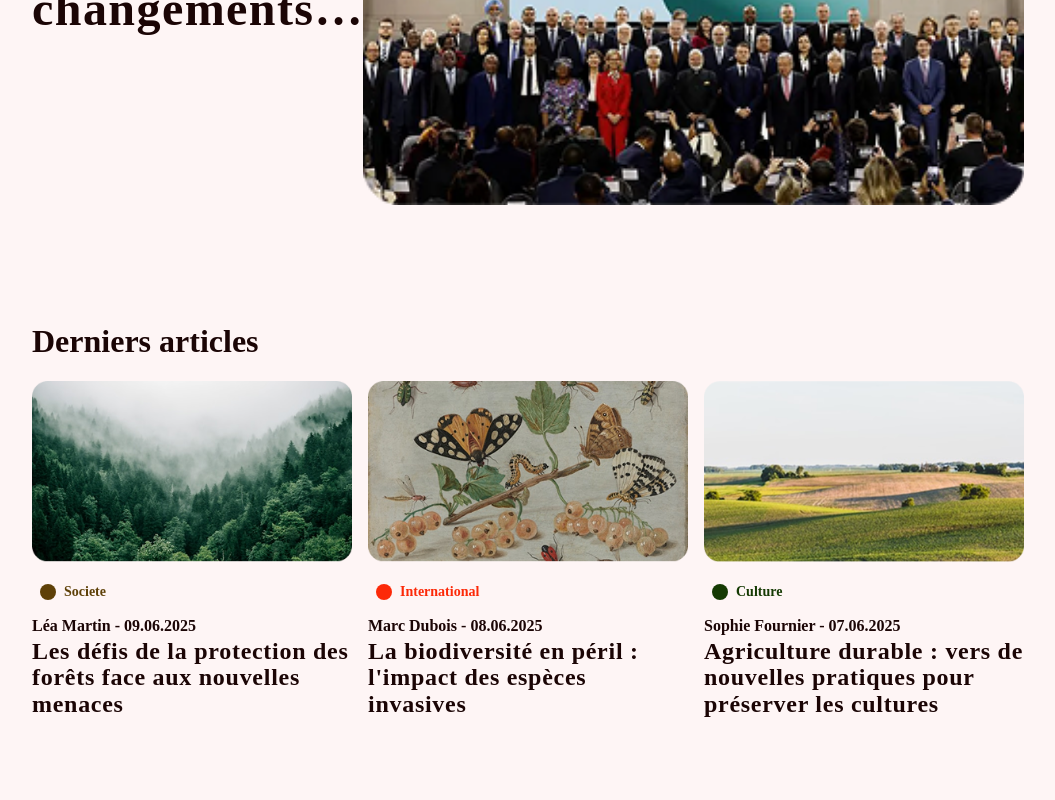
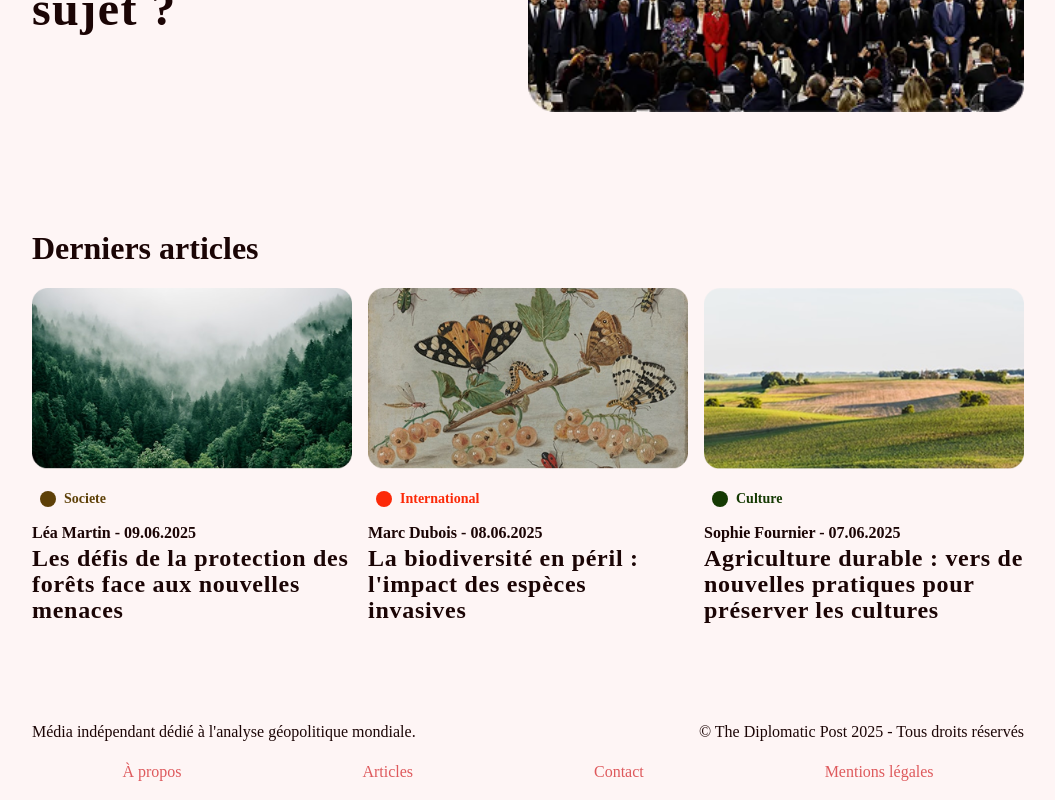
Before and after one commit to Hugo6800/site-diplomatic, a Next.js app: page / in a window 1280 px wide. Shown: the part 375-1175 px from the top of the page, without its empty margins (112-1167 px from the left). Before the commit the page ends 1092 px from the top, so only its background shows below. Built offline with nearby package versions, Linux system fonts and the light colour scheme.

Commit message:
add footer

```diff
--- a/app/components/ArticleSpotlight.tsx
+++ b/app/components/ArticleSpotlight.tsx
@@ -29,7 +29,7 @@ export default function Article({ colorCircle, name, className, author, title, d
                 alt="Image"
                 width={200}
                 height={100}
-                className="w-full h-auto mt-4"
+                className="w-full md:w-1/2 h-auto mt-4"
             />
         </article>
     )
--- /dev/null
+++ b/app/components/Footer/Footer.tsx
@@ -0,0 +1,11 @@
+import Infos from "./Infos";
+import Links from "./Links";
+
+export default function Footer() {
+    return (
+        <footer className="flex flex-col items-center justify-center gap-4 py-4 px-6 md:px-24 xl:px-36">
+            <Infos />
+            <Links />
+        </footer>
+    )
+}
--- /dev/null
+++ b/app/components/Footer/Infos.tsx
@@ -0,0 +1,8 @@
+export default function Infos() {
+    return (
+        <div className="flex justify-between items-center gap-4 w-full">
+            <p>{`Média indépendant dédié à l'analyse géopolitique mondiale.`}</p>
+            <p>© The Diplomatic Post 2025 - Tous droits réservés</p>
+        </div>
+    )
+}
--- /dev/null
+++ b/app/components/Footer/Links.tsx
@@ -0,0 +1,20 @@
+import Link from "next/link";
+
+export default function Links() {
+    return (
+        <ul className="grid grid-cols-2 md:w-full md:flex md:justify-around items-center">
+            <li className="text-accent hover:font-bold transition-colors">
+                <Link href="/about">À propos</Link>
+            </li>
+            <li className="text-accent hover:font-bold transition-colors">
+                <Link href="/articles">Articles</Link>
+            </li>
+            <li className="text-accent hover:font-bold transition-colors">
+                <Link href="/contact">Contact</Link>
+            </li>
+            <li className="text-accent hover:font-bold transition-colors">
+                <Link href="/mentions-legales">Mentions légales</Link>
+            </li>
+        </ul>
+    )
+}
--- a/app/components/Sections/LastArticlesSection.tsx
+++ b/app/components/Sections/LastArticlesSection.tsx
@@ -11,7 +11,7 @@ export default function LastArticlesSection() {
         });
 
     return (
-        <section className="flex flex-col gap-4 mt-28">
+        <section className="flex flex-col gap-4 mt-28 mb-20">
             <h2 className="font-bold text-[2rem]">Derniers articles</h2>
             <div className="grid grid-cols-1 md:grid-cols-2 lg:grid-cols-3 gap-4">
                 {sortedArticles.map(article => (
--- a/app/globals.css
+++ b/app/globals.css
@@ -27,6 +27,7 @@
   --color-tag-societe: #5E4007;
   --color-tag-culture: #153A03;
   --color-tag-politic: #071652;
+  --color-accent: #DE595C;
 }
 
 @media (prefers-color-scheme: dark) {
--- a/app/layout.tsx
+++ b/app/layout.tsx
@@ -1,6 +1,7 @@
 import type { Metadata } from "next";
 import "./globals.css";
 import Header from "./components/Header/Header";
+import Footer from "./components/Footer/Footer";
 
 export const metadata: Metadata = {
   title: "The Diplomatic Post",
@@ -17,6 +18,7 @@ export default function RootLayout({
       <body className="font-fractul antialiased">
         <Header />
         {children}
+        <Footer />
       </body>
     </html>
   );
```
